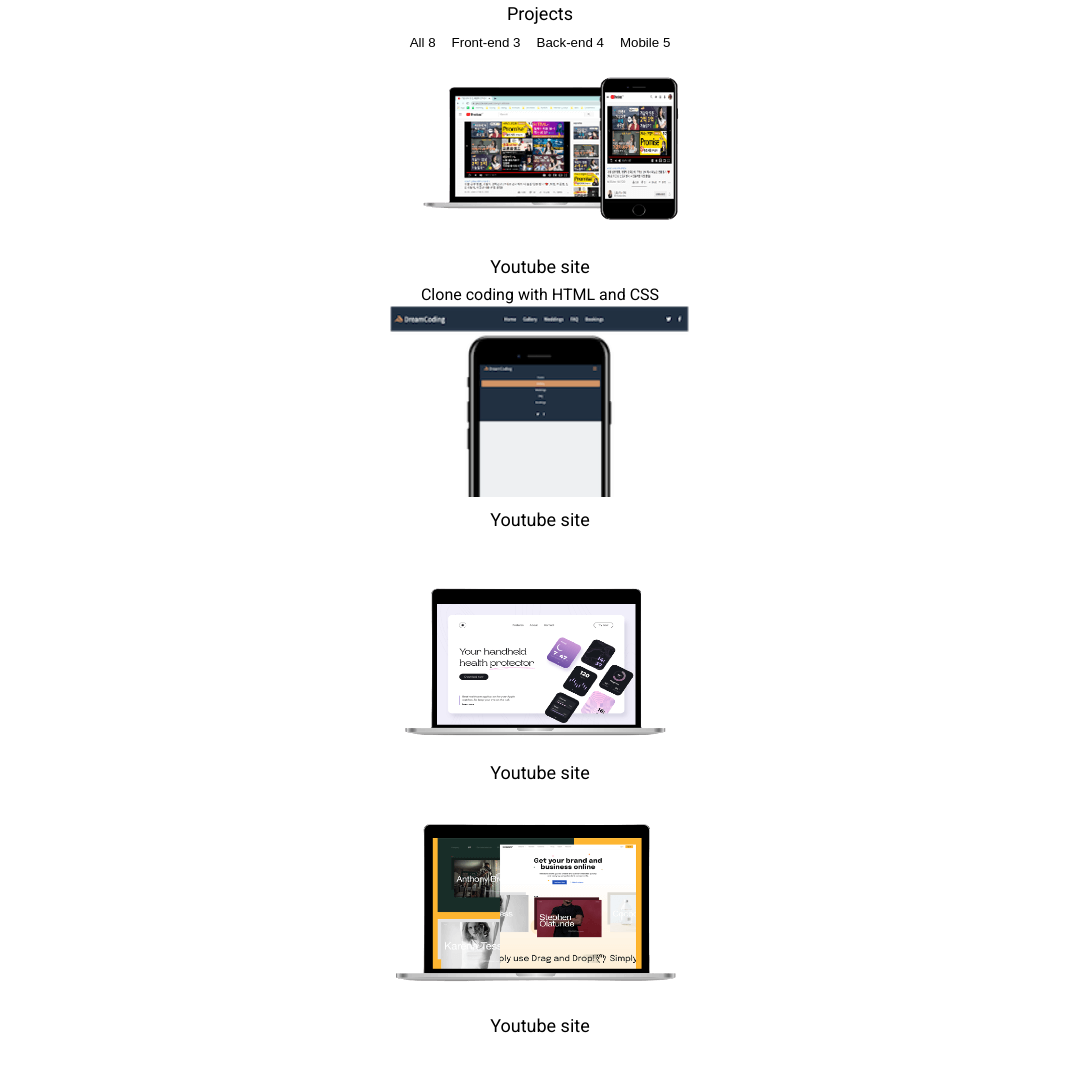
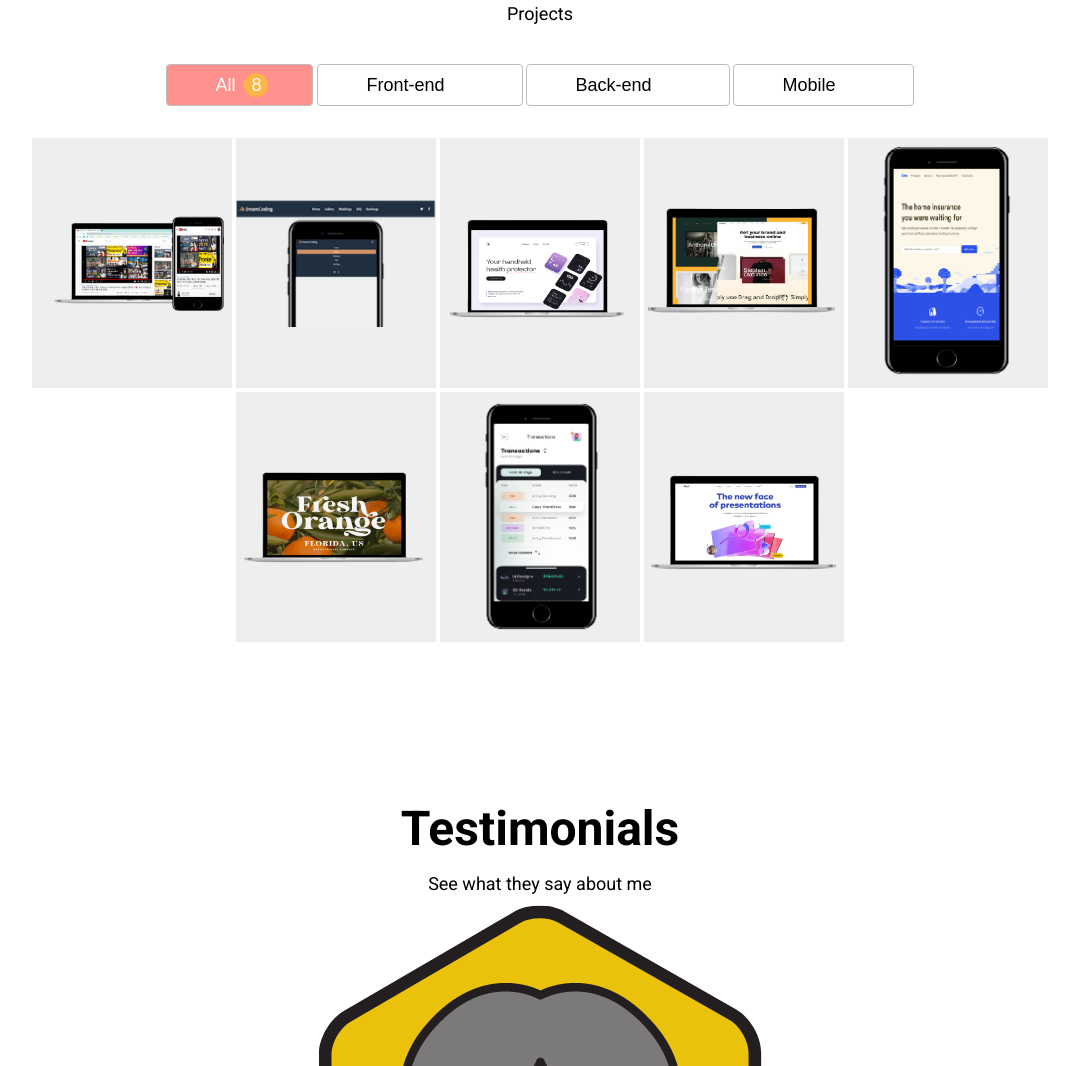
Before and after one commit to GriGni/carrer__portfolio, a plain HTML site: page index.html in a window 1280 px wide. Shown: the part 2412-3478 px from the top of the page, without its empty margins (100-1179 px from the left). Drawn offline with Linux system fonts and the light colour scheme.

Commit message:
add css my work

```diff
--- a/css/style.css
+++ b/css/style.css
@@ -282,3 +282,104 @@ p {
 .etc {
   padding: 20px;
 }
+
+/* Work */
+
+.work__categories {
+  margin: 40px;
+}
+
+.category__btn {
+  border: 1px solid var(--color-dark-white);
+  border-radius: var(--size-border-radius);
+  font-size: var(--font-regular);
+  padding: 8px 48px;
+}
+/* active되거나 hover가 된 경우 */
+/* category__btn.active 이렇게 코드를 짜면 지금 선택된 것을 의미한다. */
+.category__btn.active,
+.category__btn:hover {
+  background-color: var(--color-pink);
+  color: var(--color-white);
+}
+/* 카테고리 버튼이 엑티브인 상태의 카테고리 카운트와 카테고리 버튼이
+ 마우스가 올라왔을때 안에있는 카테고리 카운트일때만 */
+.category__btn.active .category__count,
+.category__btn:hover .category__count {
+  opacity: 1;
+  top: 0;
+}
+
+.category__count {
+  background-color: var(--color-orange);
+  border-radius: 50%;
+  color: var(--color-white);
+  width: 24px;
+  height: 24px;
+  display: inline-block;
+  line-height: 24px;
+  position: relative;
+  top: -20px;
+  left: 4px;
+  opacity: 0;
+  transition: all var(--animation-duration) ease-in;
+}
+
+.work__projects {
+  display: flex;
+  flex-wrap: wrap;
+  justify-content: center;
+  margin-top: 30px;
+}
+
+.project {
+  width: 200px;
+  height: 250px;
+  margin: 2px;
+  background-color: var(--color-light-white);
+  position: relative;
+  display: flex;
+  justify-content: center;
+  align-items: center;
+}
+/*  */
+.project__img {
+  max-width: 100%;
+  max-height: 100%;
+}
+
+.project__description {
+  position: absolute;
+  background-color: black;
+  width: 100%;
+  height: 100%;
+  left: 0;
+  top: 0;
+  display: flex;
+  flex-direction: column;
+  justify-content: center;
+  opacity: 0;
+  transform: translateY(10px);
+  transition: all var(--animation-duration) ease-in;
+}
+/* 프로젝트에 마우스가 올라왔을 때 프로젝트 디스크립션에  동작하도록 만든다*/
+.project:hover .project__description {
+  opacity: 1;
+  transform: translateY(0px);
+}
+
+.project__description h3 {
+  color: var(--color-white);
+}
+
+.project__description h3:after {
+  content: "";
+  display: block;
+  position: relative;
+  left: 50%;
+  width: 25px;
+  height: 2px;
+  background-color: var(--color-dark-white);
+  margin-left: -12px;
+  margin-top: 8px;
+}
--- a/index.html
+++ b/index.html
@@ -207,7 +207,7 @@
       <h1>My work</h1>
       <h3>Projects</h3>
       <div class="work__categories">
-        <button class="category__btn">
+        <button class="category__btn active">
           All <span class="category__count">8</span>
         </button>
         <button class="category__btn">
@@ -220,7 +220,7 @@
           Mobile <span class="category__count">5</span>
         </button>
         <div class="work__projects">
-          <a href="https://github.com/GriGni" class="project"></a>
+          <a href="https://github.com/GriGni" target="blank" class="project">
             <img
               class="project__img"
               src="img/projects/project1.png"
@@ -231,9 +231,8 @@
               <span>Clone coding with HTML and CSS</span>
             </div>
           </a>
-        </div>
-        <div class="work__projects">
-          <a href="https://github.com/GriGni" class="project">
+
+          <a href="https://github.com/GriGni" target="blank" class="project">
             <img
               class="project__img"
               src="img/projects/project2.png"
@@ -244,9 +243,7 @@
               <span>Clone coding with HTML and CSS</span>
             </div>
           </a>
-        </div>
-        <div class="work__projects">
-          <a href="https://github.com/GriGni" class="project">
+          <a href="https://github.com/GriGni" target="blank" class="project">
             <img
               class="project__img"
               src="img/projects/project3.png"
@@ -257,9 +254,7 @@
               <span>Clone coding with HTML and CSS</span>
             </div>
           </a>
-        </div>
-        <div class="work__projects">
-          <a href="https://github.com/GriGni" class="project">
+          <a href="https://github.com/GriGni" target="blank" class="project">
             <img
               class="project__img"
               src="img/projects/project4.png"
@@ -270,9 +265,7 @@
               <span>Clone coding with HTML and CSS</span>
             </div>
           </a>
-        </div>
-        <div class="work__projects">
-          <a href="https://github.com/GriGni" class="project">
+          <a href="https://github.com/GriGni" target="blank" class="project">
             <img
               class="project__img"
               src="img/projects/project5.png"
@@ -283,9 +276,7 @@
               <span>Clone coding with HTML and CSS</span>
             </div>
           </a>
-        </div>
-        <div class="work__projects">
-          <a href="https://github.com/GriGni" class="project">
+          <a href="https://github.com/GriGni" target="blank" class="project">
             <img
               class="project__img"
               src="img/projects/project6.png"
@@ -296,9 +287,7 @@
               <span>Clone coding with HTML and CSS</span>
             </div>
           </a>
-        </div>
-        <div class="work__projects">
-          <a href="https://github.com/GriGni" class="project">
+          <a href="https://github.com/GriGni" target="blank" class="project">
             <img
               class="project__img"
               src="img/projects/project7.png"
@@ -309,9 +298,7 @@
               <span>Clone coding with HTML and CSS</span>
             </div>
           </a>
-        </div>
-        <div class="work__projects">
-          <a href="https://github.com/GriGni" class="project">
+          <a href="https://github.com/GriGni" target="blank" class="project">
             <img
               class="project__img"
               src="img/projects/project8.png"
```
